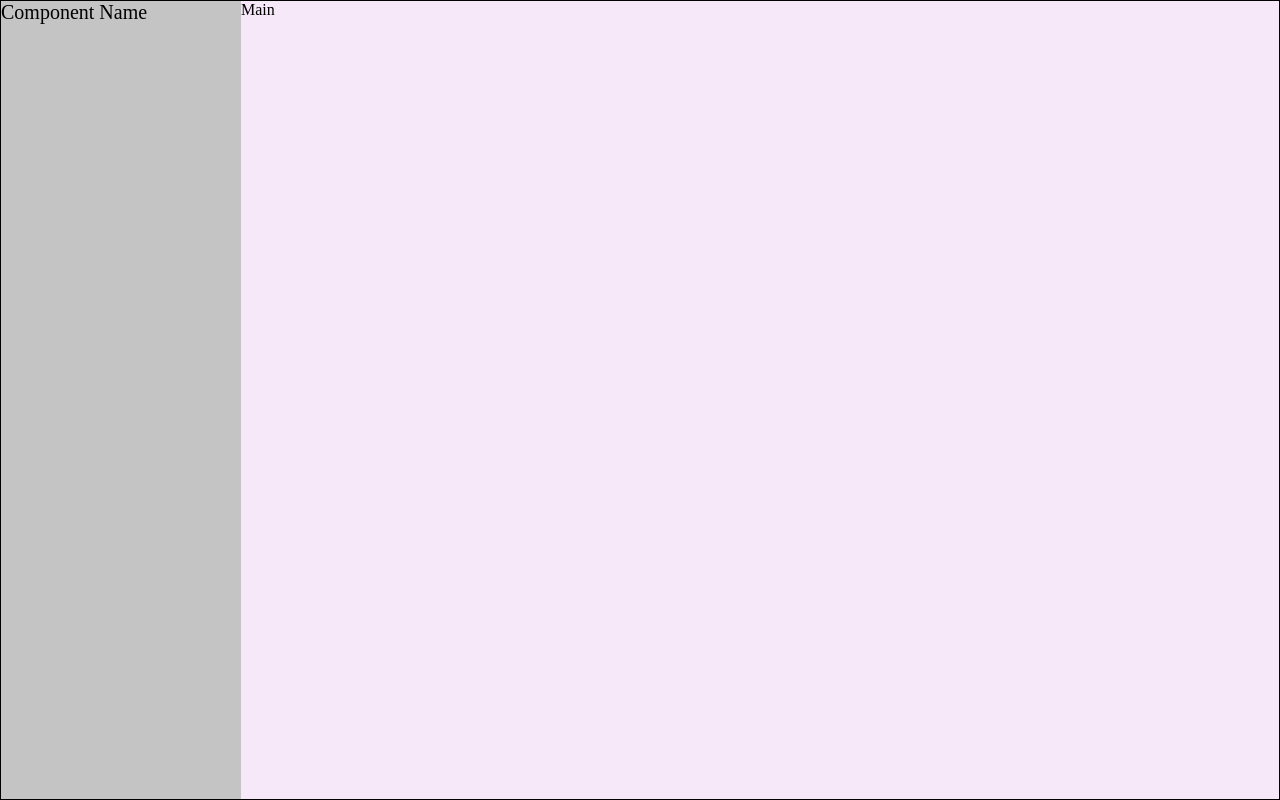
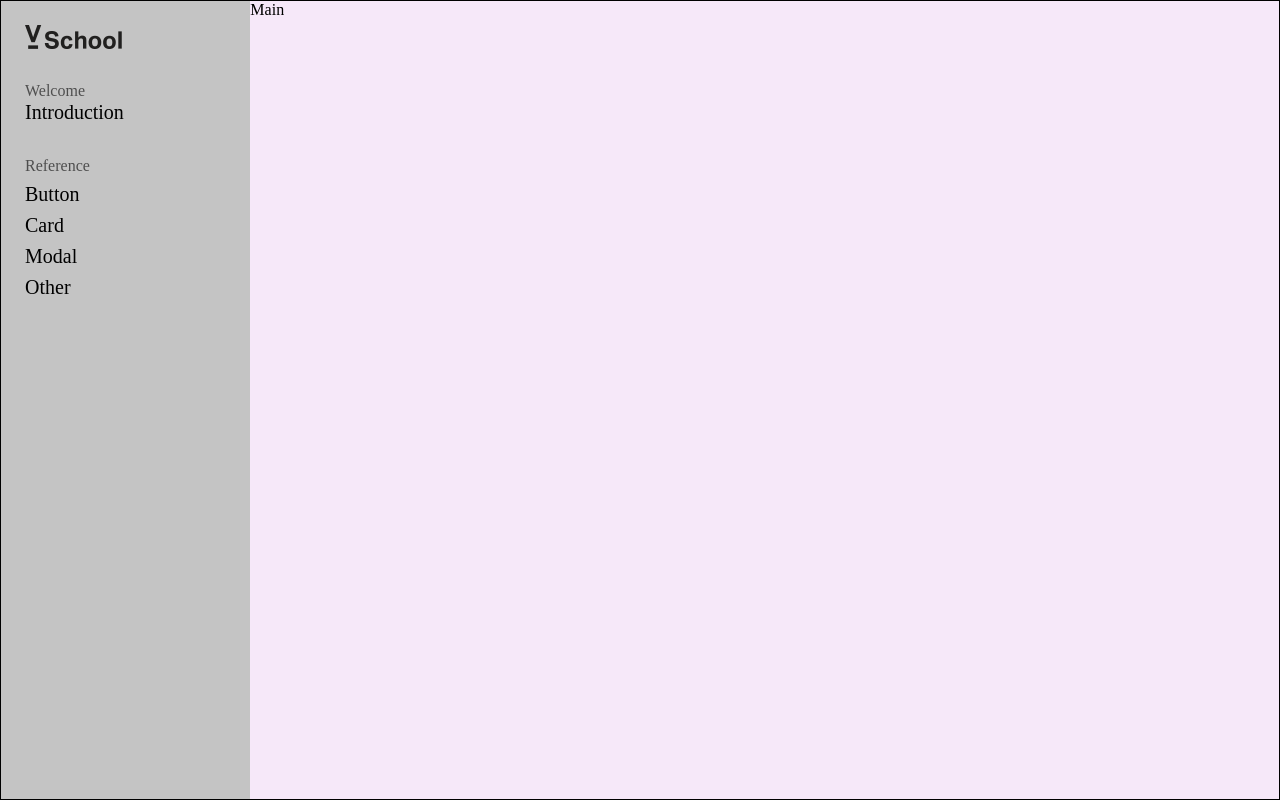
Before and after one commit to VSchool/lotus, a React (Create React App) app in the folder example/: page / in a window 1280 px wide. Built offline with nearby package versions, Linux system fonts and the light colour scheme; a web font is replaced by a local one.

Commit message:
Updatred SideNav.js
Added NavItem components that are working. Need to get things rending in the Main component.

```diff
--- a/example/src/components/NavItem.js
+++ b/example/src/components/NavItem.js
@@ -2,6 +2,7 @@ import React, { useState } from 'react'
 import styled from 'styled-components'
 
 const NavItemContainer = styled.div`
+    margin: 8px 0px 8px 0px;
     box-sizing: border-box;
 `
 
@@ -16,6 +17,7 @@ const ComponentName = styled.p`
 `
 
 const ItemWrapper = styled.div`
+    margin: 4px 0px 4px 0px;
     height: 32px;
     display: flex;
     align-items: center;
@@ -48,7 +50,7 @@ export default function NavItem(props) {
 
     const [isItemOpen, setIsItemOpen] = useState('none')
 
-    const openListItem = () => {
+    const openListItem = (props) => {
         if (isItemOpen ===  'none') {
             setIsItemOpen('block')
         } else if (isItemOpen ===  'block') {
@@ -58,7 +60,7 @@ export default function NavItem(props) {
 
     return (
         <NavItemContainer>
-            <ComponentName onClick={openListItem}>Component Name</ComponentName>
+            <ComponentName onClick={openListItem}>{props.name}</ComponentName>
             <SubItemsContiner display={isItemOpen}>
                 <ItemWrapper>
                     <SubItemHighlightBar />
--- a/example/src/components/SideNav.js
+++ b/example/src/components/SideNav.js
@@ -2,15 +2,63 @@ import React from 'react'
 import styled from 'styled-components'
 import NavItem from './NavItem'
 
+import logo from '../assets/images/VschoolLogo.png'
+
 const SideNavContainer = styled.div`
-    min-width: 240px;
+    width: 280px;
+    padding: 24px 0px 0px 24px;
     background: #C4C4C4;
+`
+
+const WelcomeText = styled.p`
+margin: 0px;
+font-family: 'aktiv-grotesk';
+font-style: normal;
+font-weight: 300;
+font-size: 16px;
+line-height: 19px;
+color: rgba(0, 0, 0, 0.6);
+box-sizing: border-box;
+`
+
+const IntroductionText = styled.p`
+    margin: 0px 0px 0px 0px;
+    font-family: 'aktiv-grotesk';
+    font-style: normal;
+    font-weight: normal;
+    font-size: 20px;
+    line-height: 24px;
+    color: #000000;
+`
+
+const NavLogoContainer = styled.div`
+    margin: 0px 0px 32px 0px;
+    height: 24px;
+    box-sizing: border-box;
+
+    & > img {
+        height: 100%;
+    }
+`
+
+const ComponentList = styled.div`
+    margin: 32px 0px 0px 0px;
+    box-sizing: border-box;
 `
 
 export default function SideNav() {
     return (
         <SideNavContainer>
-            <NavItem />
+            <NavLogoContainer><img src={logo} alt={'V School logo'} /></NavLogoContainer>
+            <WelcomeText>Welcome</WelcomeText>
+            <IntroductionText>Introduction</IntroductionText>
+            <ComponentList>
+                <WelcomeText>Reference</WelcomeText>
+                <NavItem name={'Button'} />
+                <NavItem name={'Card'} />
+                <NavItem name={'Modal'} />
+                <NavItem name={'Other'} />
+            </ComponentList>
         </SideNavContainer>
     )
 }
```
